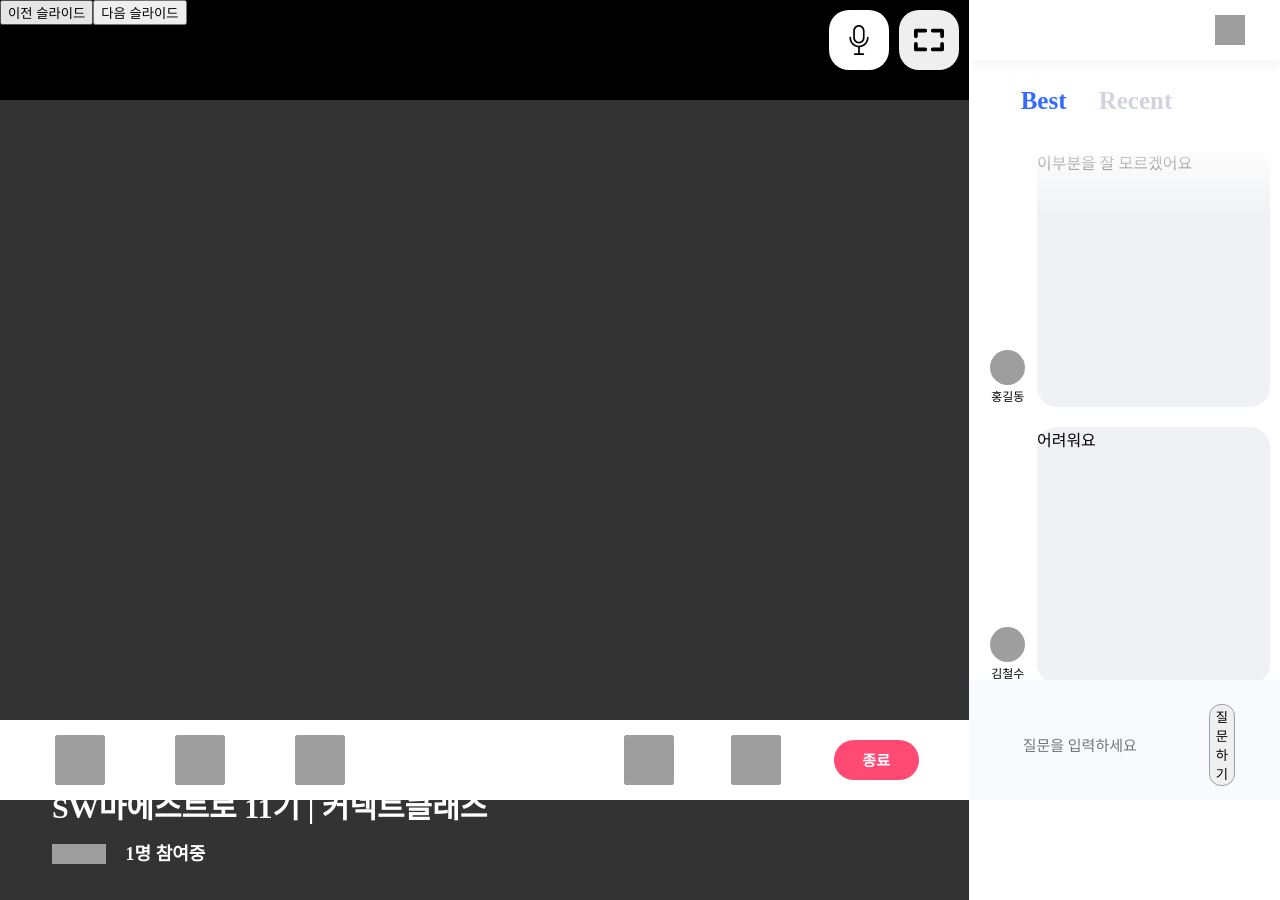
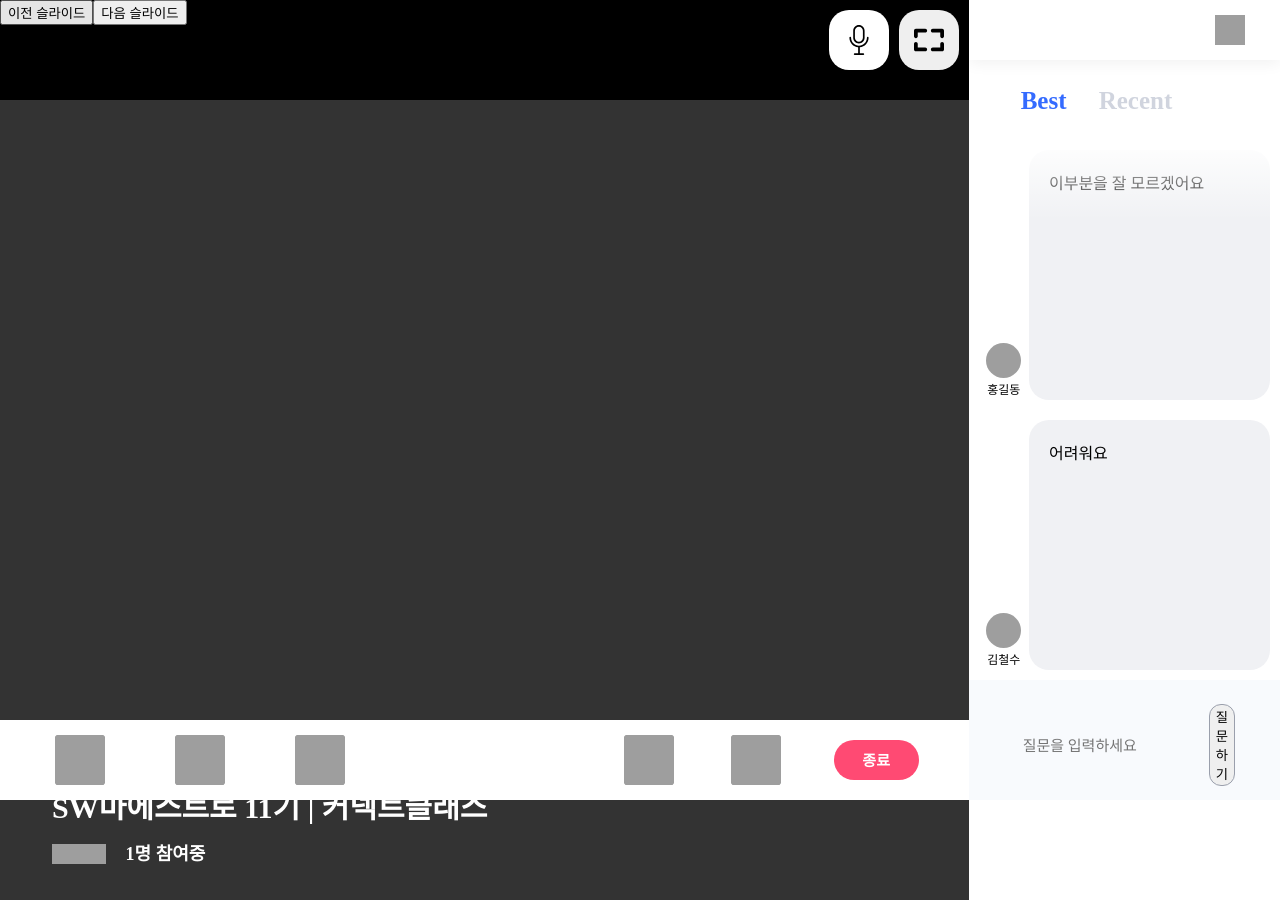
Before and after one commit to real-compacted-developer/connect-class, a React (Create React App) app in the folder front/: page /study/1 in a window 1280 px wide. Built offline with nearby package versions, Linux system fonts and the light colour scheme; no server answers; grey boxes are pictures that could not be loaded; a web font is replaced by a local one.

Commit message:
feat: 분리한 컴포넌트 적용
?: 별도의 파일로 분리해 불필요한 부분 제거

```diff
--- a/front/src/components/StudyRoom/Question/Question/Question.tsx
+++ b/front/src/components/StudyRoom/Question/Question/Question.tsx
@@ -1,5 +1,8 @@
 import React from "react";
 import styled from "styled-components";
+
+import UserProfile from "./UserProfile";
+import Content from "./Content";
 
 const Wrapper = styled.li`
   width: calc(100% - 20px);
@@ -7,68 +10,23 @@ const Wrapper = styled.li`
   display: flex;
 `;
 
-const Content = styled.div`
-  width: 80%;
-  height: 257px;
-  background-color: #f0f1f4;
-  border-radius: 20px;
-`;
-
-const User = styled.div`
-  height: calc(inherit - 20px);
-  width: 20%;
-  display: flex;
-  flex-direction: column;
-  justify-content: flex-end;
-  align-items: center;
-  padding: 10px 0 10px 0;
-`;
-
-const Icon = styled.div<{ imageURL: string }>`
-  width: 35px;
-  height: 35px;
-
-  background-color: blue;
-  background-image: url(${(props): string => props.imageURL});
-  background-size: 35px 35px;
-  border-radius: 35px;
-  object-fit: contain;
-`;
-
-const Name = styled.p`
-  height: 12px;
-  font-family: "Gmarket Sans";
-  font-size: 12px;
-  font-weight: 300;
-  font-stretch: normal;
-  font-style: normal;
-  line-height: 2.08;
-  letter-spacing: normal;
-  text-align: left;
-  color: #000000;
-
-  margin: 0;
-  padding: 0;
-`;
-
-type Props = {
+interface IProps {
   userInfo: {
     userName: string;
     profileImageURL: string;
   };
+  slideInfo: {
+    page: number;
+    imageURL: string;
+  };
   content: string;
-};
+}
 
-type States = {};
-
-export default (props: Props): JSX.Element => {
+export default (props: IProps): JSX.Element => {
   return (
     <Wrapper>
-      <User>
-        <Icon imageURL={props.userInfo.profileImageURL} />
-        <Name>{props.userInfo.userName}</Name>
-      </User>
-      <Content>{props.content}</Content>
+      <UserProfile userInfo={props.userInfo} />
+      <Content content={props.content} slideInfo={props.slideInfo} />
     </Wrapper>
   );
 };
--- a/front/src/components/StudyRoom/Question/QuestionList.tsx
+++ b/front/src/components/StudyRoom/Question/QuestionList.tsx
@@ -31,7 +31,11 @@ export default (): JSX.Element => {
   return (
     <Wrapper>
       {questions?.map((cur) => (
-        <Question userInfo={cur.userInfo} content={cur.content} />
+        <Question
+          userInfo={cur.userInfo}
+          content={cur.content}
+          slideInfo={cur.slideInfo}
+        />
       ))}
     </Wrapper>
   );
```
